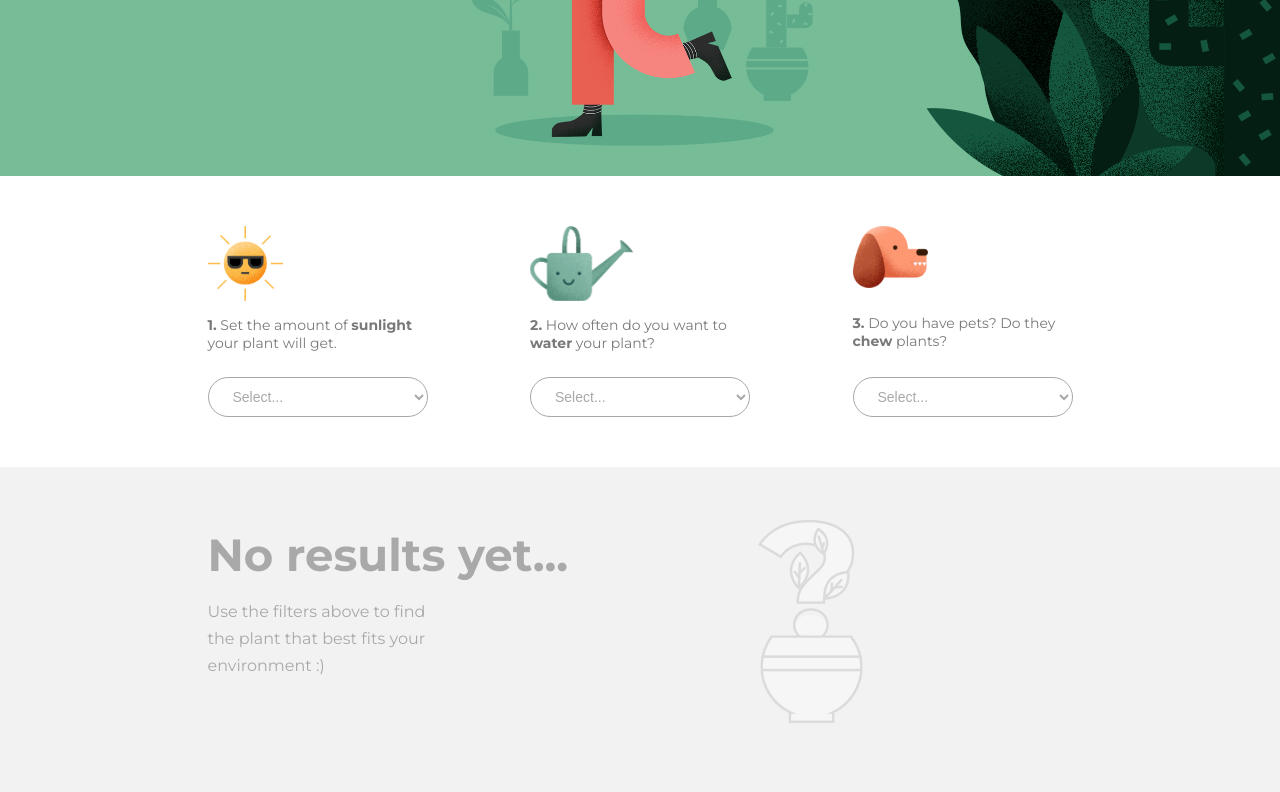
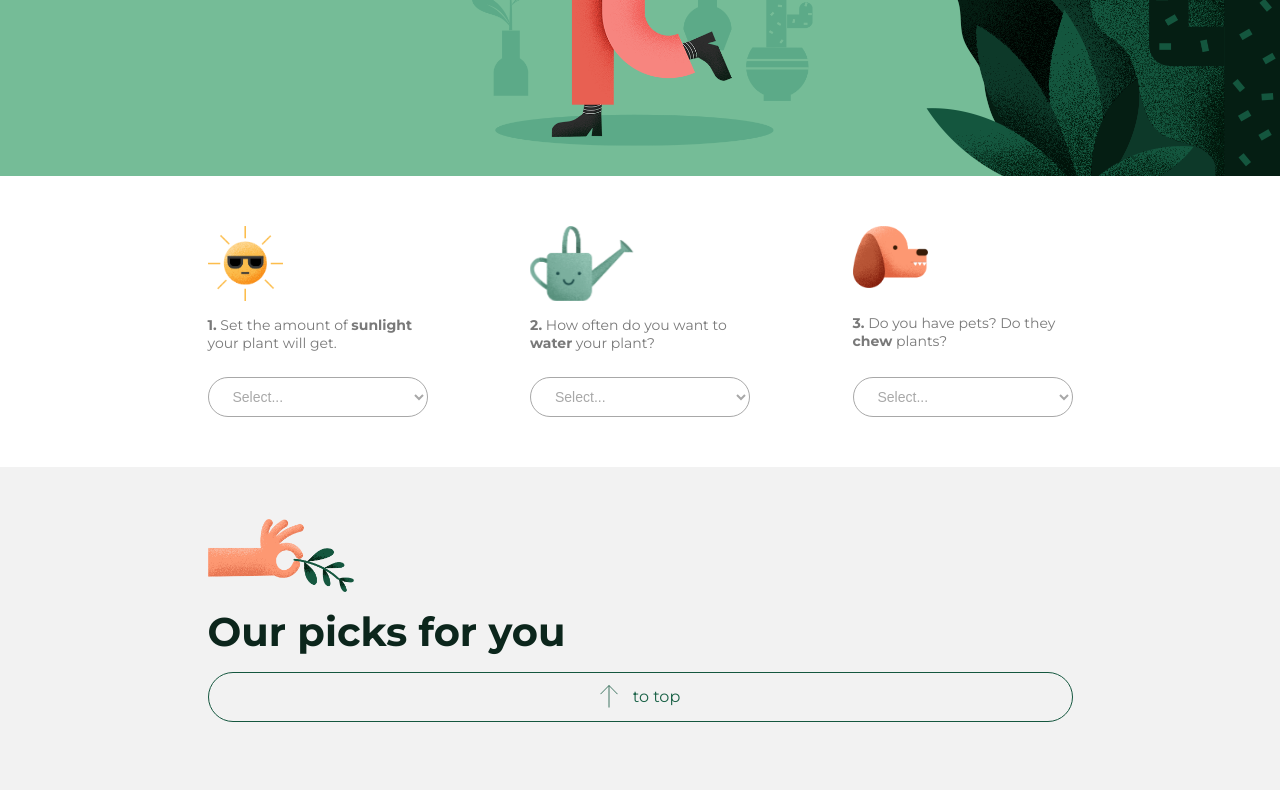
Before and after one commit to rennanmelo/greenthumb, a website built with Parcel: page index.html in a window 1280 px wide. Shown: the part 324-1116 px from the top of the page. Built offline with nearby package versions, Linux system fonts and the light colour scheme.

Commit message:
Created static base of the results section

```diff
--- a/index.html
+++ b/index.html
@@ -62,12 +62,21 @@
   </section>
   <section id="results" class="results">
     <div class="container">
-      <div class="results__content">
+      <!-- <div class="results__content">
         <div class="results__text">
           <h2 class="results__title">No results yet...</h2>
           <p class="results__description">Use the filters above to find the plant that best fits your environment :)</p>
         </div>
-        <img class="results__image" src="/images/illustrations/no-results.png" alt="No results">
+        <img class="results__image" src="/images/illustrations/no-results.png" alt="No results" />
+      </div> -->
+      <div class="results__content results__content--filtered">
+        <img class="results__logo" src="/images/illustrations/pick.png" alt="Picks for you">
+        <h2 class="results__title">Our picks for you</h2>
+        <div class="grid">
+        </div>
+        <a class="results__button" href="#hero">
+          <span class="results__icon"></span> to top
+        </a>
       </div>
     </div>
   </section>
--- a/styles/results.scss
+++ b/styles/results.scss
@@ -23,6 +23,54 @@
     max-width: 220px;
     line-height: 27px;
   }
+
+  &__content.results__content--filtered {
+    flex-wrap: wrap;
+    align-items: flex-start;
+
+    .results__title {
+      width: 100%;
+      color: #0C261C;
+      font-size: 40px;
+      line-height: 49px;
+      margin-bottom: 16px;
+    }
+  }
+
+  &__logo {
+    max-width: 146px;
+    margin-bottom: 15px;
+  }
+
+  &__button {
+    display: flex;
+    align-items: center;
+    justify-content: center;
+    width: 100%;
+    height: 50px;
+    border: 1px solid #15573F;
+    padding: 15px 20px;
+    color: #196146;
+    outline: none;
+    text-decoration: none;
+    border-radius: 50px;
+
+    &:hover {
+      background-color: #15573F;
+      color: #FFFFFF;
+
+      .results__icon {
+        content: url('/images/icons/arrow-down.svg');
+        width: 18px;
+        transform: rotateX(180deg);
+      }
+    }
+  }
+
+  &__icon {
+    content: url('/images/icons/arrow-up.svg');
+    margin-right: 15px;
+  }
 }
 
 @media screen and (min-width: 768px) {
```
